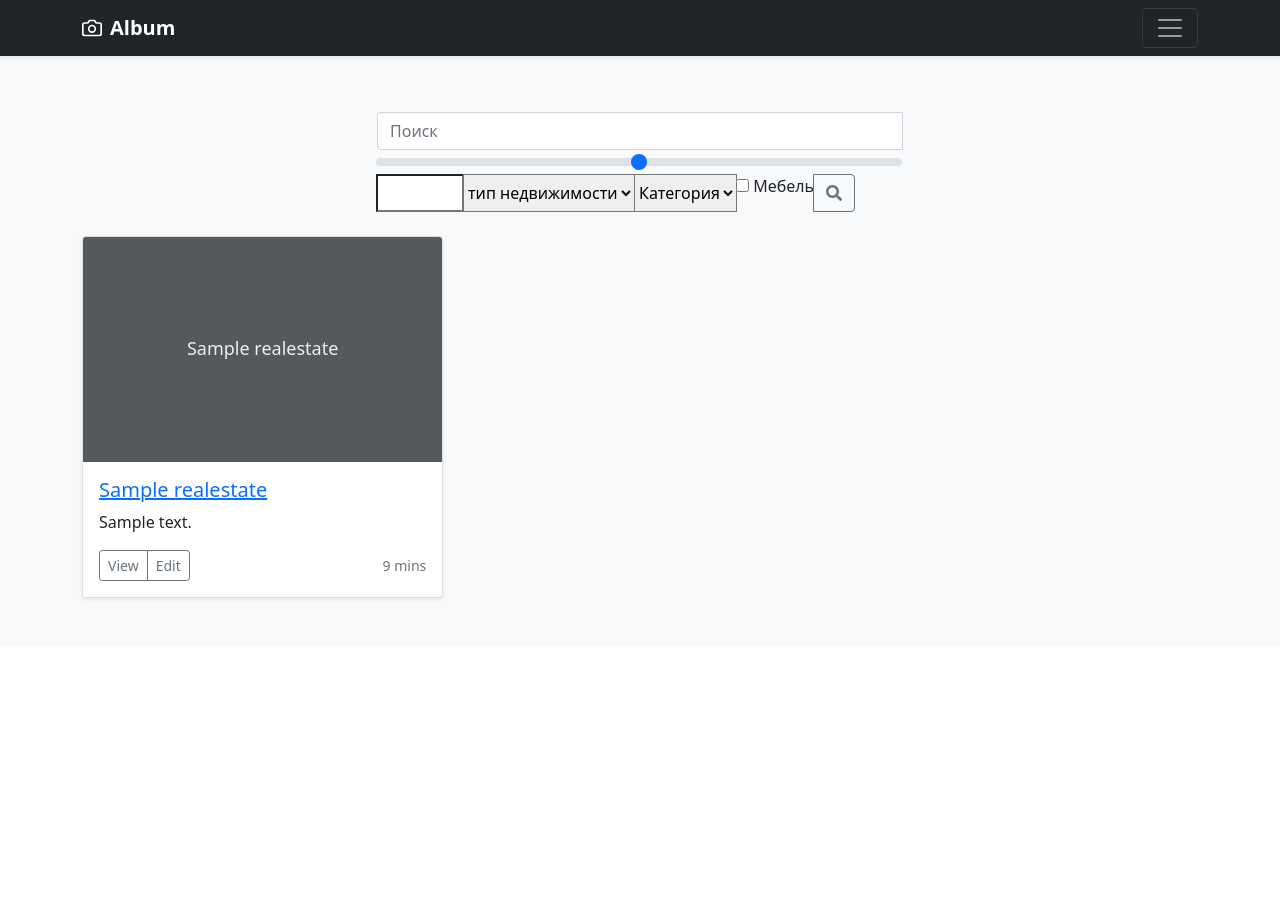
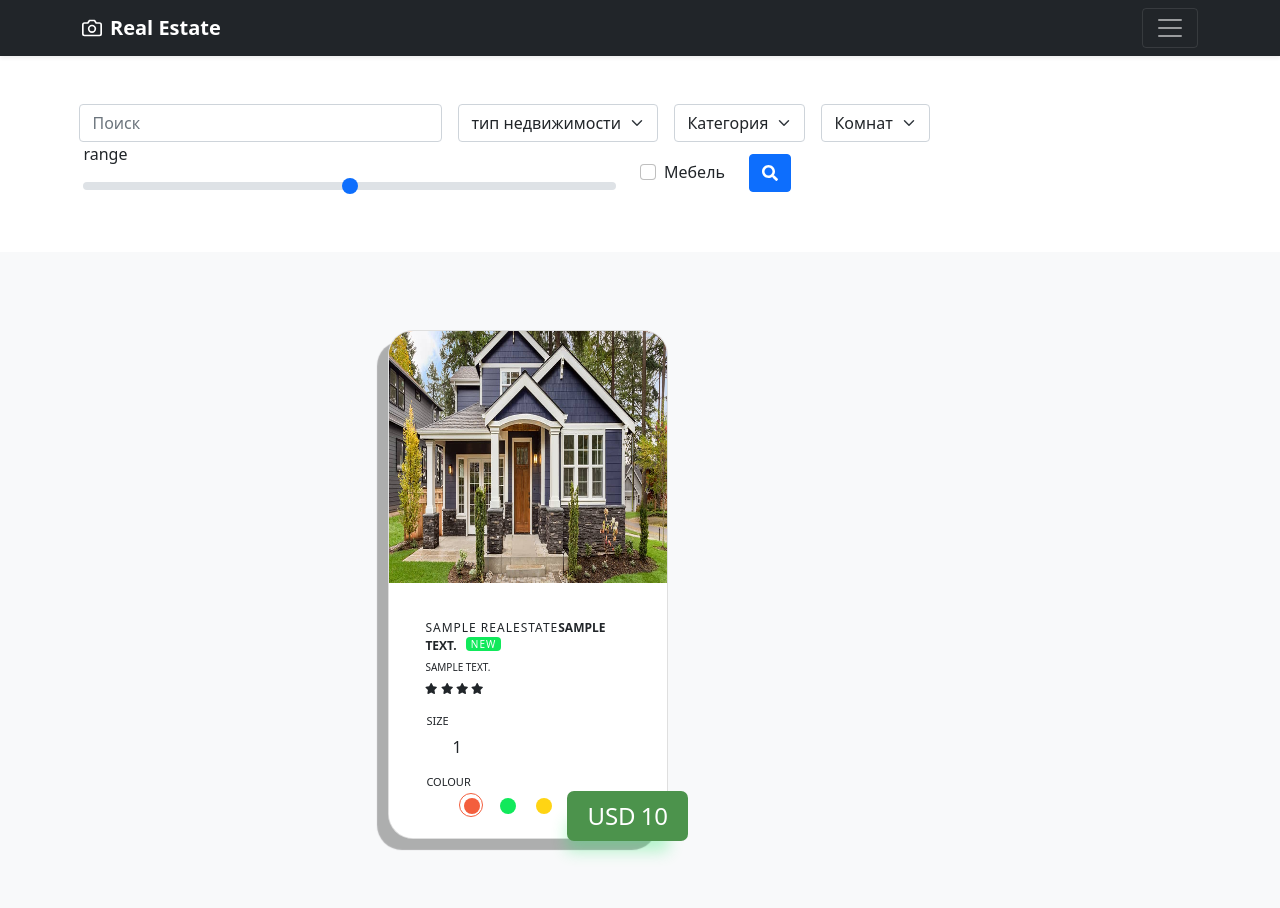
Before and after one commit to MUR4DI1JR/control-work, a Django app: template controlWork/realEstate/templates/realestate/listRealEstate.html in a window 1280 px wide. Before the commit the page ends 601 px from the top, so only its background shows below. Run offline with Django 3.2, Linux system fonts and the light colour scheme; the template is opened without the code that fills it: values that come from a table or form of the project are taken from there, others are empty; tables that the repository leaves empty hold one stand-in row (values such as "Sample post").

Commit message:
layout card in listRealEstate.html

```diff
--- a/controlWork/controlWork/settings.py
+++ b/controlWork/controlWork/settings.py
@@ -56,7 +56,7 @@ ROOT_URLCONF = 'controlWork.urls'
 TEMPLATES = [
     {
         'BACKEND': 'django.template.backends.django.DjangoTemplates',
-        'DIRS': [],
+        'DIRS': [BASE_DIR/'templates'],
         'APP_DIRS': True,
         'OPTIONS': {
             'context_processors': [
@@ -120,6 +120,7 @@ USE_TZ = True
 # https://docs.djangoproject.com/en/3.2/howto/static-files/
 
 STATIC_URL = '/static/'
+STATIC_FILE_DIR = [BASE_DIR/'static']
 
 # Default primary key field type
 # https://docs.djangoproject.com/en/3.2/ref/settings/#default-auto-field
--- /dev/null
+++ b/controlWork/realEstate/static/style/list_page.css
@@ -0,0 +1,239 @@
+.card-items{
+    width: 80%;
+    display: inline-flex;
+}
+  .container-product {
+    width: 280px;
+    height: 500px;
+    margin: 30px auto;
+  }
+
+  .card {
+    border-radius: 25px;
+    box-shadow: -11px 11px 1px rgba(0, 0, 0, 0.3);
+  }
+
+  .card-head {
+    position: relative;
+    height: 252px;
+    background: #fa782e;
+    /* Old browsers */
+    background: -moz-linear-gradient(-45deg, #fa782e 8%, #c82930 83%);
+    /* FF3.6-15 */
+    background: -webkit-linear-gradient(-45deg, #fa782e 8%, #c82930 83%);
+    /* Chrome10-25,Safari5.1-6 */
+    background: linear-gradient(135deg, #fa782e 8%, #c82930 83%);
+    /* W3C, IE10+, FF16+, Chrome26+, Opera12+, Safari7+ */
+    filter: progid: DXImageTransform.Microsoft.gradient( startColorstr='#fa782e', endColorstr='#c82930', GradientType=1);
+    /* IE6-9 fallback on horizontal gradient */
+    border-radius: 25px 25px 0 0;
+  }
+
+  .card-logo {
+    width: 55px;
+    margin: 20px;
+  }
+
+  .product-img {
+    width: 100%;
+    height: 100%;
+    position: absolute;
+    left: 0;
+    margin-top: 0px;
+    border-top-left-radius: 24px;
+    border-top-right-radius: 24px;
+}
+  .product-detail {
+    padding: 0 20px;
+    font-size: 11px;
+    color: #fff;
+  }
+
+  .product-detail h2 {
+    font-size: 18px;
+    font-weight: 500;
+    letter-spacing: 2px;
+    padding-bottom: 10px;
+    text-transform: uppercase;
+  }
+
+  .back-text {
+    display: inline-block;
+    font-size: 125px;
+    font-weight: 900;
+    margin-left: -7px;
+    margin-top: -12px;
+    opacity: 0.1;
+  }
+
+  .card-body {
+    height: 255px;
+    background: #fff;
+    border-radius: 0 0 25px 25px;
+  }
+
+  .product-title {
+    padding: 20px 20px 5px 20px;
+    display: block;
+    font-size: 12px;
+    font-weight: 500;
+    letter-spacing: 1px;
+    text-transform: uppercase;
+  }
+
+  .product-title b {
+    font-weight: 900;
+    letter-spacing: 0px;
+  }
+
+  .badge {
+    position: relative;
+    font-size: 10px;
+    font-weight: 300;
+    color: #fff;
+    background: #11e95b;
+    padding: 2px 5px;
+    border-radius: 4px;
+    top: -2px;
+    margin-left: 5px;
+  }
+
+  .product-caption {
+    display: block;
+    padding: 0 20px;
+    font-size: 10px;
+    font-weight: 400;
+    text-transform: uppercase;
+  }
+
+  .product-rating {
+    padding: 0 20px;
+    font-size: 11px;
+  }
+
+  .product-rating i.grey {
+    color: #acacab;
+  }
+
+  .product-size h4 {
+    font-size: 11px;
+    padding: 0 21px;
+    margin-top: 15px;
+    text-transform: uppercase;
+  }
+
+  .ul-size {
+    margin-left: 15px;
+  }
+
+  .ul-size li {
+    list-style: none;
+    float: left;
+    margin-right: 10px;
+  }
+
+  .ul-size li a {
+    display: inline-block;
+    text-decoration: none;
+    font-size: 11px;
+    width: 22px;
+    height: 22px;
+    border-radius: 100%;
+    text-align: center;
+    line-height: 23px;
+    color: #000;
+  }
+
+  .ul-size li a.active {
+    background: #f35e3d;
+    color: #fff;
+  }
+
+  .product-size:before,
+  .product-size:after {
+    content: '';
+    display: block;
+    clear: both;
+  }
+
+  .product-color h4 {
+    font-size: 11px;
+    padding: 0 21px;
+    text-transform: uppercase;
+  }
+
+  .ul-color {
+    margin-left: 27px;
+  }
+
+  .ul-color li {
+    list-style: none;
+    float: left;
+    margin-right: 20px;
+  }
+
+  .ul-color li a {
+    display: inline-block;
+    width: 16px;
+    height: 16px;
+    border-radius: 100%;
+  }
+
+  .ul-color li a.orange {
+    background: #f35e3d;
+  }
+
+  .ul-color li a.green {
+    background: #11e95b;
+  }
+
+  .ul-color li a.yellow {
+    background: #ffd414;
+  }
+
+  .ul-color li a.active:after {
+    position: absolute;
+    content: '';
+    display: inline-block;
+    border: 1px solid #f35e3d;
+    width: 24px;
+    height: 24px;
+    border-radius: 100%;
+    margin-left: -5px;
+    margin-top: -5px;
+  }
+
+  .product-price {
+    position: absolute;
+    background: #4C934C;
+    padding: 7px 20px;
+    text-align: center;
+    display: inline-block;
+    font-size: 24px;
+    font-weight: 200;
+    color: #fff;
+    border-radius: 7px;
+    margin-top: -13px;
+    margin-left: -5px;
+    box-shadow: -10px 20px 15px -10px rgba(17, 233, 91, 0.3);
+  }
+
+  .product-price b {
+    margin-left: 5px;
+  }
+
+
+
+  .yt
+  {
+    position: fixed;
+    padding:7px 10px 3px 10px;
+    top: 5px;
+    right: 5px;
+    background: rgba(0,0,0,0.1);
+  }
+
+  .yt:hover
+  {
+    background: rgba(0,0,0,0.2);
+  }
--- a/controlWork/realEstate/templates/base.html
+++ b/controlWork/realEstate/templates/base.html
@@ -58,7 +58,7 @@
     <div class="container">
       <a href="#" class="navbar-brand d-flex align-items-center">
         <svg xmlns="http://www.w3.org/2000/svg" width="20" height="20" fill="none" stroke="currentColor" stroke-linecap="round" stroke-linejoin="round" stroke-width="2" aria-hidden="true" class="me-2" viewBox="0 0 24 24"><path d="M23 19a2 2 0 0 1-2 2H3a2 2 0 0 1-2-2V8a2 2 0 0 1 2-2h4l2-3h6l2 3h4a2 2 0 0 1 2 2z"/><circle cx="12" cy="13" r="4"/></svg>
-        <strong>Album</strong>
+        <strong>Real Estate</strong>
       </a>
       <button class="navbar-toggler" type="button" data-bs-toggle="collapse" data-bs-target="#navbarHeader" aria-controls="navbarHeader" aria-expanded="false" aria-label="Toggle navigation">
         <span class="navbar-toggler-icon"></span>
@@ -68,12 +68,64 @@
 </header>
 
 <main>
-  <div class="album py-5 bg-light">
-    <div class="container">
+<div class="d-flex justify-content-center m-5">
+  <form class="row gy-2 gx-3 align-items-center">
+    <div class="col-md-4">
+      <label class="visually-hidden" for="autoSizingInput">Name</label>
+      <input type="text" class="form-control" id="autoSizingInput" placeholder="Поиск">
+    </div>
+    <div class="col-auto">
+      <label class="visually-hidden" for="autoSizingSelect">Preference</label>
+      <select class="form-select" id="autoSizingSelect">
+        <option selected>тип недвижимости</option>
+        <option value="1">Квартира</option>
+        <option value="2">Дом</option>
+        <option value="3">Вилла</option>
+      </select>
+    </div>
+    <div class="col-auto">
+      <label class="visually-hidden" for="autoSizingSelect">Preference</label>
+      <select class="form-select" id="autoSizingSelect">
+        <option selected>Категория</option>
+        <option value="1">купля</option>
+        <option value="2">продажа</option>
+        <option value="3">аренда</option>
+      </select>
+    </div>
+    <div class="col-auto">
+      <label class="visually-hidden" for="autoSizingSelect">Preference</label>
+      <select class="form-select" id="autoSizingSelect">
+        <option selected>Комнат</option>
+        <option value="1">1</option>
+        <option value="2">2</option>
+        <option value="3">3</option>
+      </select>
+    </div>
+    <div class="row align-items-center">
+    <div class="col-md-6">
+      <label for="customRange1" class="form-label">range</label>
+      <input type="range" class="form-range" id="customRange1">
+    </div>
+    <div class="col-auto">
+      <div class="form-check">
+        <input class="form-check-input" type="checkbox" id="autoSizingCheck">
+        <label class="form-check-label" for="autoSizingCheck">
+          Мебель
+        </label>
+      </div>
+    </div>
+    <div class="col-auto">
+      <button type="submit" class="btn btn-primary"><i class="fas fa-search"></i></button>
+    </div>
+    </div>
+  </form>
+</div>
+<div class="album py-5 bg-light">
+  <div class="container">
       {% block content %}
       {% endblock content %}
-    </div>
   </div>
+</div>
 </main>
 </body>
 </html>
--- a/controlWork/realEstate/templates/realestate/listRealEstate.html
+++ b/controlWork/realEstate/templates/realestate/listRealEstate.html
@@ -1,63 +1,58 @@
 {% extends 'base.html' %}
 {% block content %}
-<div class="row justify-content-md-center m-2">
-  <div class="col-6">
-    <div class="input-group mb-3">
-      <input type="text" class="form-control" placeholder="Поиск" aria-label="Recipient's username" aria-describedby="button-addon2" value="{{search_estate}}">
-      <input type="range" class="form-range" id="customRange1" list="prices" >
-      <datalist id="prices">
-        <option value="1000" label="1000 $">1000 $</option>
-        <option value="10 000" label="10 000 $"></option>
-        <option value="50 000" label="50 000 $"></option>
-        <option value="100 000" label="100 000 $"></option>
-        <option value="250 000" label="250 000 $"></option>
-        <option value="500 000" label="500 000 $"></option>
-        <option value="750 000" label="750 000 $"></option>
-        <option value="900 000" label="900 000 $"></option>
-        <option value="1000 000" label="1000 000 $"></option>
-        <option value="1100 000" label="1100 000 $">1100 000 $</option>
-      </datalist>
-      <input type="number" min="0" max="20">
-      <select class="custom-select">
-        <option selected>тип недвижимости</option>
-        <option value="1">Квартира</option>
-        <option value="2">Дом</option>
-        <option value="3">Вилла</option>
-      </select>
-      <select class="custom-select">
-        <option selected>Категория</option>
-        <option value="1">купля</option>
-        <option value="2">продажа</option>
-        <option value="3">аренда</option>
-      </select>
-      <div class="custom-control custom-checkbox">
-        <input type="checkbox" class="custom-control-input" id="customCheck1">
-        <label class="custom-control-label" for="customCheck1">Мебель</label>
+{% load static %}
+<link rel="stylesheet" href="{% static 'style/list_page.css' %}">
+<div class="card-items">
+{% for estate in real_estate %}
+  <div class="container-product">
+  <div class="card">
+    <div class="card-head">
+      <img src="{% static 'assets/types-of-homes-hero.jpg' %}" alt="Shoe" class="product-img">
+      <div class="product-detail">
+        <h2>{{estate.title}}</h2> {{estate.text|truncatewords:2}}
       </div>
-      <button class="btn btn-outline-secondary" type="button" id="button-addon2"><i class="fas fa-search"></i></button>
+    </div>
+    <div class="card-body">
+      <div class="product-desc">
+        <span class="product-title">
+          {{estate.title|truncatewords:2}}<b>{{estate.text|truncatewords:2}}</b>
+                <span class="badge">
+                  New
+                </span>
+        </span>
+        <span class="product-caption">
+                {{estate.address}}
+              </span>
+        <span class="product-rating">
+          {% with ''|center:estate.rating as range%}
+              {% for _ in range %}
+                <i class="fa fa-star"></i>
+              {% endfor %}
+          {% endwith%}
+        </span>
+      </div>
+      <div class="product-properties">
+        <span class="product-size">
+                <h4>Size</h4>
+                <ul class="ul-size">
+                    {{estate.number_of_rooms}}
+                </ul>
+              </span>
+        <span class="product-color">
+                <h4>Colour</h4>
+                <ul class="ul-color">
+                  <li><a href="#" class="orange active"></a></li>
+                  <li><a href="#" class="green"></a></li>
+                  <li><a href="#" class="yellow"></a></li>
+                </ul>
+              </span>
+        <span class="product-price">
+                USD<b>{{estate.price}}</b>
+              </span>
+      </div>
     </div>
   </div>
 </div>
-<div class="row row-cols-1 row-cols-sm-2 row-cols-md-3 g-3">
-  {% for estate in real_Estate %}
-    <div class="col">
-      <div class="card shadow-sm">
-        <svg class="bd-placeholder-img card-img-top" width="100%" height="225" xmlns="http://www.w3.org/2000/svg" role="img" aria-label="Placeholder: Thumbnail" preserveAspectRatio="xMidYMid slice" focusable="false"><title>Placeholder</title><rect width="100%" height="100%" fill="#55595c"/><text x="50%" y="50%" fill="#eceeef" dy=".3em">{{estate.title}}</text></svg>
-
-        <div class="card-body">
-          <a href="#" class="card-link"><h5 class="card-title">{{estate.title}}</h5></a>
-          <p class="card-text">{{estate.text}}</p>
-
-          <div class="d-flex justify-content-between align-items-center">
-            <div class="btn-group">
-              <button type="button" class="btn btn-sm btn-outline-secondary">View</button>
-              <button type="button" class="btn btn-sm btn-outline-secondary">Edit</button>
-            </div>
-            <small class="text-muted">9 mins</small>
-          </div>
-        </div>
-      </div>
-    </div>
-    {% endfor %}
+{% endfor %}
 </div>
 {% endblock content %}
```
Also changed, not shown: controlWork/realEstate/templates/realestate/_listRealEstate.html (added, +19 -0 lines), controlWork/realEstate/views.py (+31 -7 lines), controlWork/realEstate/static/assets/types-of-homes-hero.jpg (added).
